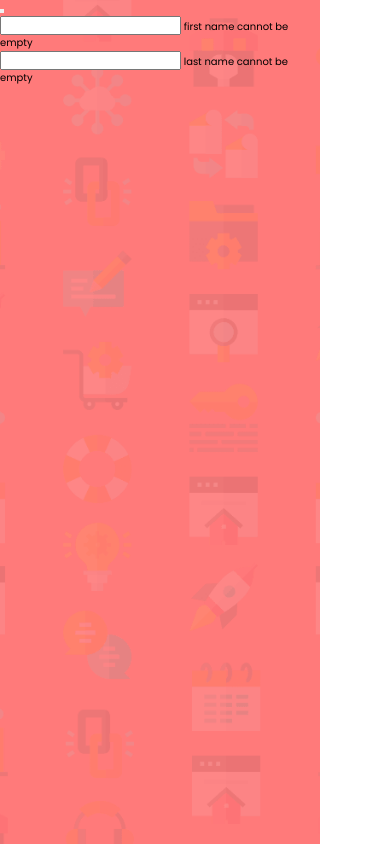
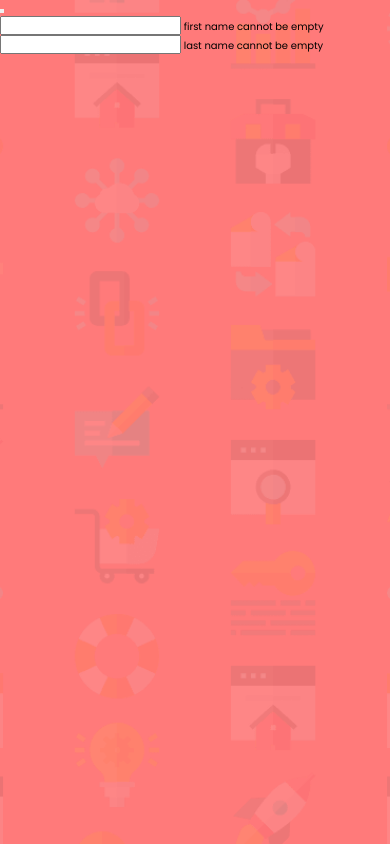
Before and after one commit to EddieAlexanderGordillo/sign-up-form, a website built with webpack: page public/index.html in a window 390 px wide. Built offline with nearby package versions, Linux system fonts and the light colour scheme.

Commit message:
fix mobile media query

```diff
--- a/public/index.html
+++ b/public/index.html
@@ -10,7 +10,7 @@
     <link rel="preconnect" href="https://fonts.gstatic.com" crossorigin>
     <link href="https://fonts.googleapis.com/css2?family=Poppins:wght@400;500;600;700&display=swap" rel="stylesheet">
     <link rel="stylesheet" href="/src/styles/styles.css">
-    <link rel="stylesheet" href="/src/styles/desktop.css" media="(min-width: 800px)">
+    <link rel="stylesheet" href="/src/styles/desktop.css">
 </head>
 
 <body>
--- a/src/styles/desktop.css
+++ b/src/styles/desktop.css
@@ -1,4 +1,7 @@
-main{
-    width: 100%;
-    height: 100vh;
+@media (min-width: 375px) {
+    main {
+        width: 100%;
+        height: 100vh;
+        background-image: url(/src/assets/images/bg-intro-desktop.png);
+    }
 }
--- a/src/styles/styles.css
+++ b/src/styles/styles.css
@@ -1,4 +1,4 @@
-:root{
+:root {
     /*Primary*/
     --Red: hsl(0, 100%, 74%);
     --Green: hsl(154, 59%, 51%);
@@ -11,25 +11,24 @@
 
 }
 
-*{
+* {
     box-sizing: border-box;
     margin: 0;
     padding: 0;
 }
+
 html {
     font-size: 62.5%;
     font-family: 'Poppins', sans-serif;
 }
 
-body{
-}
-main{
-    width: 320px;
+
+main {
+    width: 100%;
     height: 100vh;
     background-color: var(--Red);
     background-image: url(/src/assets/images/bg-intro-mobile.png);
     background-size: cover;
     background-position: center;
     background-repeat: no-repeat;
-
 }
```
